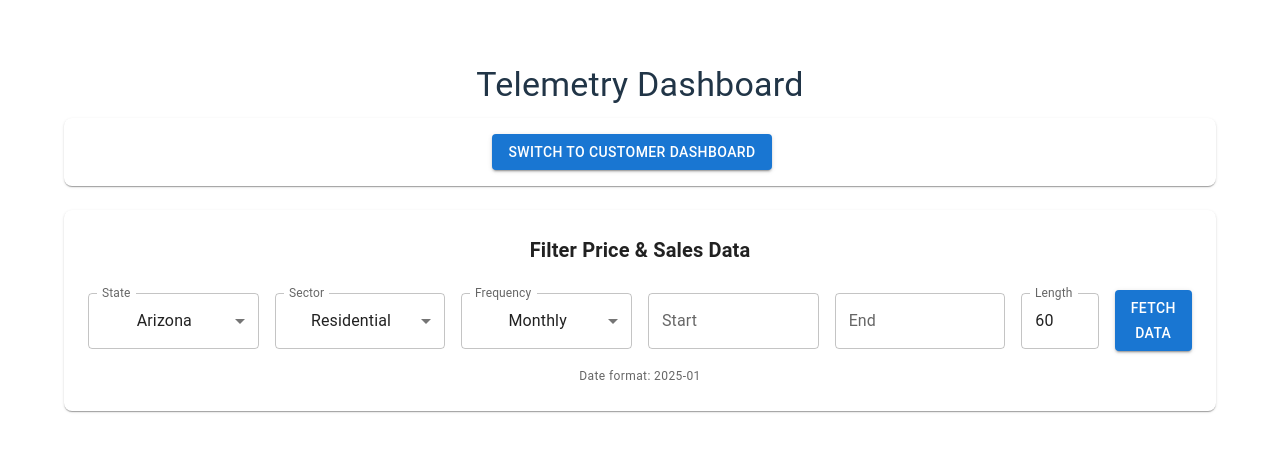
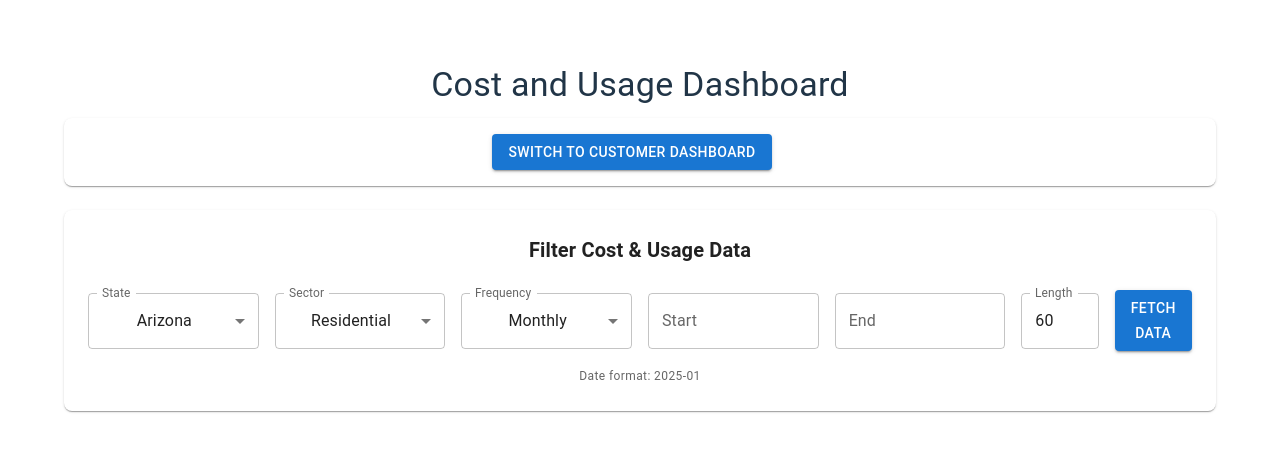
Before and after one commit to Wowsaruss/telemetry, a React (Vite) app in the folder client/: page / in a window 1280 px wide. Shown: the top 452 px of the page. Built offline with nearby package versions, Linux system fonts and the light colour scheme.

Commit message:
new customers dashboard

```diff
--- a/client/src/App.tsx
+++ b/client/src/App.tsx
@@ -39,16 +39,16 @@ function App() {
 
     try {
       const params = { state, sector, frequency, start, end, length };
-      const res = await axios.get<ApiResult[]>('http://localhost:4000/api/telemetry', { params });
+      const res = await axios.get<ApiResult[]>('http://localhost:4000/api/cost-and-usage', { params });
       // If backend returns a single object, wrap in array
       const arr = Array.isArray(res.data) ? res.data : [res.data];
 
       setData(arr);
     } catch (err: unknown) {
       if (axios.isAxiosError(err)) {
-        setError(err.response?.data?.error || 'Failed to fetch data');
+        setError(err.response?.data?.error || 'Failed to fetch cost and usage data');
       } else {
-        setError('Failed to fetch data');
+        setError('Failed to fetch cost and usage data');
       }
       setData([]);
     } finally {
@@ -63,7 +63,7 @@ function App() {
   return (
     <Box sx={{ minHeight: '100vh', display: 'flex', justifyContent: 'center', alignItems: 'flex-start', pt: 4 }}>
       <Container maxWidth="lg" sx={{ py: 4, mx: 'auto', textAlign: 'center' }}>
-        <Typography variant="h4" gutterBottom>Telemetry Dashboard</Typography>
+        <Typography variant="h4" gutterBottom>Cost and Usage Dashboard</Typography>
 
         <Paper sx={{ p: 2, mb: 3, elevation: 2, borderRadius: 2 }}>
           <Button
--- a/client/src/CustomerDashboard.tsx
+++ b/client/src/CustomerDashboard.tsx
@@ -66,7 +66,7 @@ function CustomerDashboard({ onSwitchToTelemetry }: CustomerDashboardProps) {
                         onClick={onSwitchToTelemetry}
                         sx={{ mr: 2 }}
                     >
-                        Switch to Telemetry Dashboard
+                        Switch to Cost and Usage Dashboard
                     </Button>
                 </Paper>
                 <>
--- a/client/src/TelemetryChart.tsx
+++ b/client/src/TelemetryChart.tsx
@@ -11,7 +11,7 @@ const TelemetryChart: React.FC<TelemetryChartProps> = ({ data }) => {
     if (!data.length) return null;
     return (
         <Box sx={{ mb: 4 }}>
-            <Typography variant="h6" gutterBottom>Price & Sales Over Time</Typography>
+            <Typography variant="h6" gutterBottom>Cost & Usage Over Time</Typography>
             <Paper sx={{ p: 2, bgcolor: 'black' }}>
                 <ResponsiveContainer width="100%" height={300}>
                     <LineChart data={data.slice().reverse()}>
--- a/client/src/TelemetryDataTable.tsx
+++ b/client/src/TelemetryDataTable.tsx
@@ -38,8 +38,8 @@ const TelemetryDataTable: React.FC<TelemetryDataTableProps> = ({ data }) => {
     if (!data.length) return null;
 
     return (
-        <Paper sx={{ p: 2 }}>
-            <Typography variant="h6" gutterBottom>Data Table</Typography>
+        <Box sx={{ mb: 4 }}>
+            <Typography variant="h6" gutterBottom>Cost & Usage Data</Typography>
             <Box sx={{ overflowX: 'auto' }}>
                 <TableContainer>
                     <Table size="small" style={{ width: '100%', borderCollapse: 'collapse' }}>
@@ -139,7 +139,7 @@ const TelemetryDataTable: React.FC<TelemetryDataTableProps> = ({ data }) => {
                     />
                 </TableContainer>
             </Box>
-        </Paper>
+        </Box>
     );
 };
 
--- a/client/src/TelemetryFilterForm.tsx
+++ b/client/src/TelemetryFilterForm.tsx
@@ -65,7 +65,7 @@ const TelemetryFilterForm: React.FC<TelemetryFilterFormProps> = ({
     return (
         <Paper sx={{ p: 3, mb: 4, elevation: 3, borderRadius: 2 }}>
             <Typography variant="h6" gutterBottom sx={{ mb: 3, fontWeight: 600 }}>
-                Filter Price & Sales Data
+                Filter Cost & Usage Data
             </Typography>
             <Grid container spacing={2} alignItems="center" sx={{ mb: 2 }}>
                 <Grid size={{ xs: 12, sm: 2 }}>
```
Also changed, not shown: 2 other files (tests, documents, lock files or other folders).
